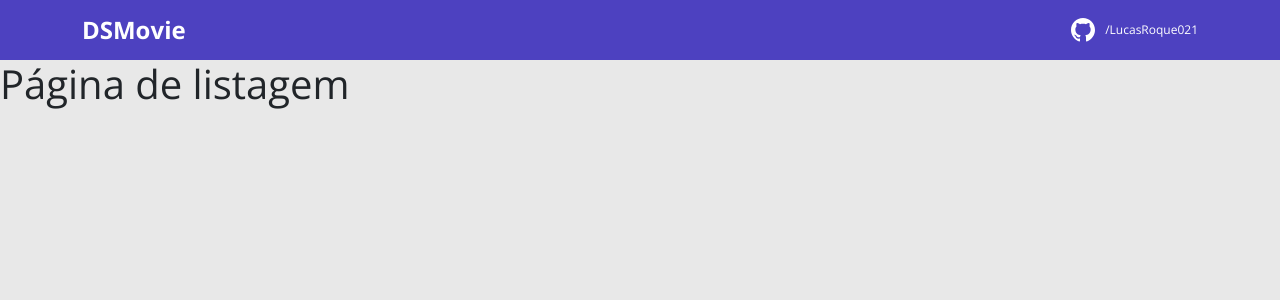
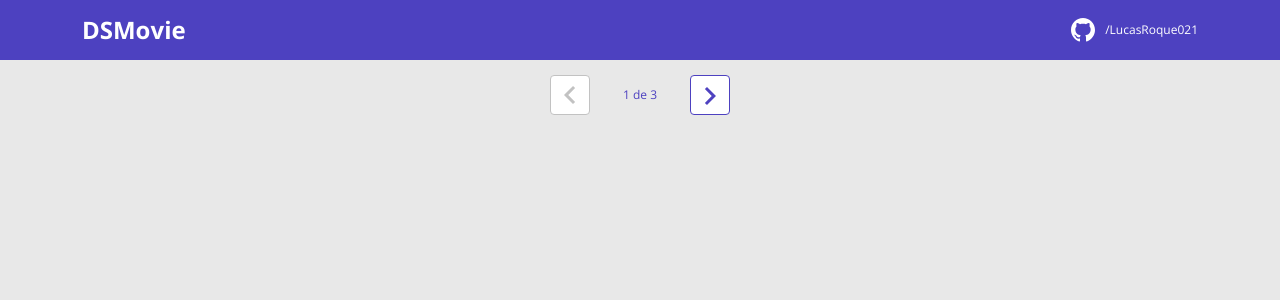
Before and after one commit to LucasRoque021/dsmovie, a React (Create React App) app in the folder frontend/: page / in a window 1280 px wide. Shown: the top 300 px of the page. Built offline with nearby package versions, Linux system fonts and the light colour scheme; the HTML template or start-up script is replaced by a standard one.

Commit message:
Pagination layout

```diff
--- /dev/null
+++ b/frontend/src/components/Pagination/index.tsx
@@ -0,0 +1,21 @@
+import {ReactComponent as Arrow} from 'assets/img/arrow.svg';
+import './styles.css'
+
+function Pagination(){
+
+  return(
+    <div className='dsmovie-pagination-container'>
+      <div className="dsmovie-pagination-box">
+        <button className="dsmovie-pagination-button" disabled={true} >
+          <Arrow/>
+        </button>
+        <p>{`${1} de ${3}`}</p>
+        <button className="dsmovie-pagination-button" disabled={false} >
+          <Arrow className="dsmovie-flip-horizontal"/>
+        </button>
+      </div>
+    </div>
+  );
+}
+
+export default Pagination;
--- /dev/null
+++ b/frontend/src/components/Pagination/styles.css
@@ -0,0 +1,50 @@
+
+.dsmovie-pagination-container{
+  padding: 15px 0;
+  display: flex;
+  justify-content: center;
+  align-items: center;
+}
+
+.dsmovie-pagination-box{
+  width: 180px;
+  display: flex;
+  justify-content: space-between;
+  align-items: center;
+}
+
+.dsmovie-pagination-box p{
+  margin: 0;
+  font-size: 12px;
+  color: var(--color-primary);
+
+}
+
+.dsmovie-pagination-button{
+  background: #FFFFFF;
+  border: 1px solid var(--color-primary);
+  border-radius: 4px;
+  height: 40px;
+  width: 40px;
+  cursor: pointer;
+  display: flex;
+  justify-content: center;
+  align-items: center;
+}
+
+.dsmovie-pagination-button svg {
+  filter: brightness(0) saturate(100%) invert(26%) sepia(19%) saturate(7395%) hue-rotate(234deg) brightness(89%) contrast(92%);
+}
+
+.dsmovie-pagination-button:disabled{
+  border: 1px solid #c2c2c2;
+  cursor: unset;
+}
+
+.dsmovie-pagination-button:disabled svg{
+  filter: none;
+}
+
+.dsmovie-flip-horizontal{
+  transform: rotate(180deg);
+}
--- a/frontend/src/pages/Listing/index.tsx
+++ b/frontend/src/pages/Listing/index.tsx
@@ -1,7 +1,8 @@
+import Pagination from "components/Pagination";
 
 function Listing(){
   return(
-    <h1>Página de listagem</h1>
+    <Pagination/>
   );
 }
 
```
Also changed, not shown: frontend/src/assets/img/arrow.svg (added).
